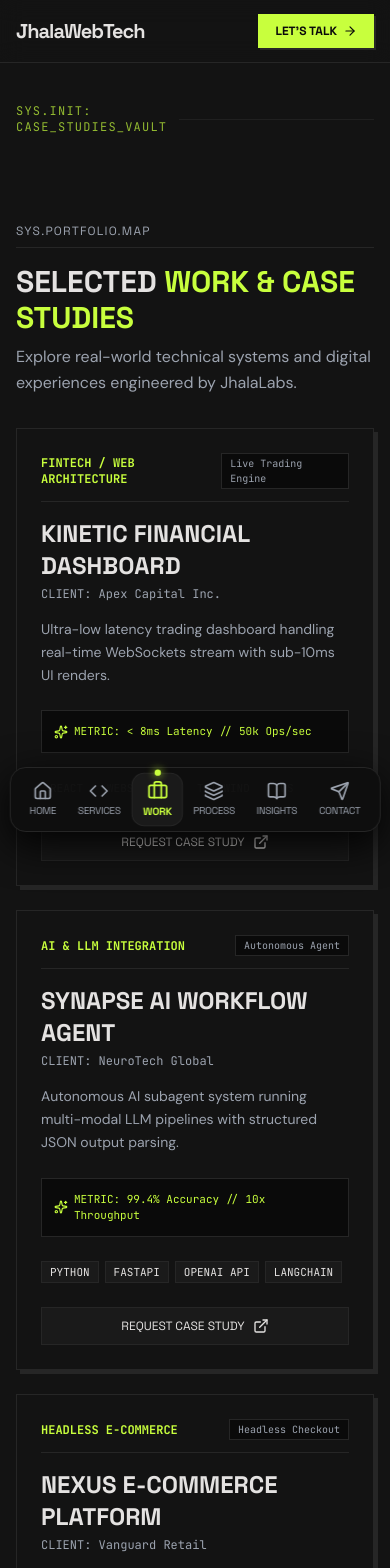
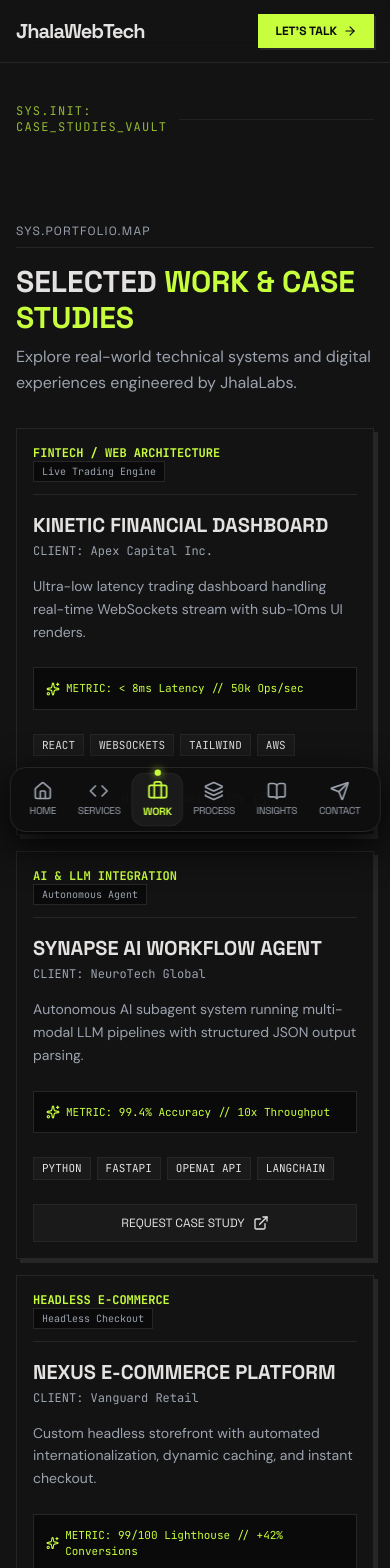
Before and after one commit to pintusingh123/jhala_web_tech, a React (Vite) app: page /work in a window 390 px wide. Shown: the top 1568 px of the page. Built offline with nearby package versions, Linux system fonts and the light colour scheme.

Commit message:
add responsive

```diff
--- a/src/components/Portfolio.jsx
+++ b/src/components/Portfolio.jsx
@@ -47,14 +47,14 @@ export default function Portfolio({ onOpenContact }) {
         </p>
       </div>
 
-      <div className="grid grid-cols-1 lg:grid-cols-3 gap-6">
+      <div className="grid grid-cols-1 sm:grid-cols-2 md:grid-cols-3 gap-4 sm:gap-6">
         {projects.map((proj, idx) => (
           <div
             key={idx}
-            className="bg-[#131313] brutalist-border p-6 flex flex-col justify-between group hover:border-[#C8FF3D] transition-all shadow-[4px_4px_0px_0px_#262626] hover:shadow-[8px_8px_0px_0px_#C8FF3D]"
+            className="bg-[#131313] brutalist-border p-4 sm:p-6 flex flex-col justify-between group hover:border-[#C8FF3D] transition-all shadow-[4px_4px_0px_0px_#262626] hover:shadow-[8px_8px_0px_0px_#C8FF3D]"
           >
             <div>
-              <div className="flex justify-between items-center pb-3 border-b border-[#262626] mb-4">
+              <div className="flex flex-col sm:flex-row justify-between items-start sm:items-center pb-3 border-b border-[#262626] mb-4">
                 <span className="font-mono-code text-xs text-[#C8FF3D] uppercase font-bold">
                   {proj.category}
                 </span>
@@ -63,14 +63,14 @@ export default function Portfolio({ onOpenContact }) {
                 </span>
               </div>
 
-              <h3 className="font-space text-2xl font-bold text-[#e4e2e1] group-hover:text-[#C8FF3D] transition-colors mb-1">
+              <h3 className="font-space text-xl sm:text-2xl font-bold text-[#e4e2e1] group-hover:text-[#C8FF3D] transition-colors mb-1">
                 {proj.title}
               </h3>
-              <p className="font-mono-code text-xs text-[#9CA3AF] mb-4">
+              <p className="font-mono-code text-xs sm:text-sm text-[#9CA3AF] mb-4">
                 CLIENT: {proj.client}
               </p>
 
-              <p className="font-sans-body text-sm text-[#9CA3AF] leading-relaxed mb-6">
+              <p className="font-sans-body text-sm sm:text-base text-[#9CA3AF] leading-relaxed mb-6">
                 {proj.description}
               </p>
 
```
